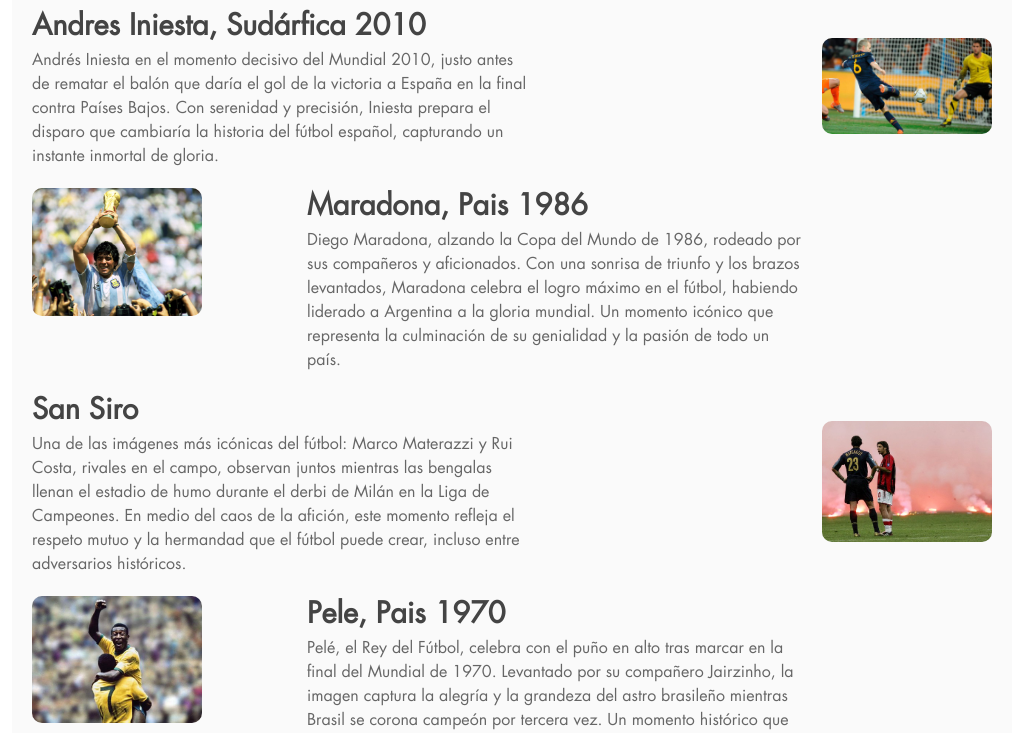
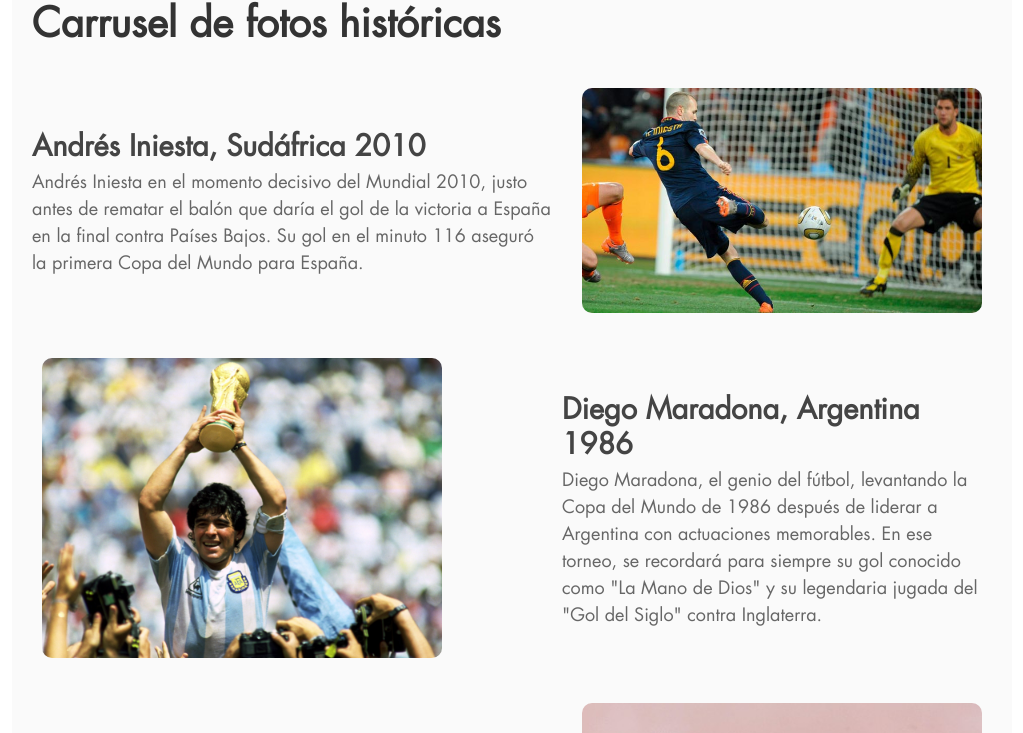
Before and after one commit to aalvaaro19/TiendaOnline, a React (Create React App) app in the folder frontend/: page /paginaPrincipal in a window 1280 px wide. Shown: the part 1720-2453 px from the top of the page, without its empty margins (128-1151 px from the left). Built offline with nearby package versions, Linux system fonts and the light colour scheme.

Commit message:
descarga de proyecto + ajuste css

```diff
--- a/frontend/src/components/descripcion/descripcion.css
+++ b/frontend/src/components/descripcion/descripcion.css
@@ -1,27 +1,25 @@
-
-
 .descripcion-container {
   padding: 20px;
   background-color: #f8f8f8a4;
   border-radius: 8px;
-    max-width: 90%;
+  max-width: 90%; /* Igual que contenedor-carrusel-principal */
   margin: 0 auto;
   text-align: justify;
   margin-bottom: 70px;
-
+  margin-top: 70px;
 }
 
 .descripcion-container h2 {
   color: #333;
   margin-bottom: 15px;
-    text-align: left; /* Mantener el título centrado iz */
+  text-align: left;
   font-size: 40px;
 }
 
 .descripcion-container p {
   color: #666;
   line-height: 1.6;
-    text-align: justify ; /* Justificar texto */
-    font-size: 20px; /* Tamaño de letra */
+  text-align: justify;
+  font-size: 20px; /* Tamaño de texto ajustado */
   margin-top: 20px;
 }
--- a/frontend/src/components/escaleraFotos/CarruselFotos.css
+++ b/frontend/src/components/escaleraFotos/CarruselFotos.css
@@ -1,4 +1,3 @@
-
 body {
   font-family: 'LV', sans-serif;
   margin: 0;
@@ -35,7 +34,7 @@ body {
 .contenedor-imagen-3 {
   display: flex;
   align-items: center;
-    gap: 15px; /* Menos separación entre imagen y texto */
+  gap: 20px; /* Menos separación entre imagen y texto */
   flex-direction: row-reverse; /* Imagen a la derecha */
 }
 
@@ -43,24 +42,18 @@ body {
 .contenedor-imagen-4 {
   display: flex;
   align-items: center;
-    gap: 15px;
-    flex-direction: row; /* Imagen a la izquierda */
+  gap: 20px;
 }
 
-  .contenedor-imagen-2 {
-    align-items: flex-start; /* Alinea el texto con las imágenes de contenedor 1 y 3 */
-  }
 
-  .contenedor-imagen-4 {
-    align-items: flex-start; /* Alinea el texto con la imagen del contenedor 3 */
-  }
 
-  img {
-    max-width: 350px; /* Tamaño más grande */
+.contendor-imagenes-carrusel img {
   width: 100%;
   height: auto;
+  max-width: 400px;
+  object-fit: cover;
+  margin: 10px;
   border-radius: 10px;
-    box-shadow: 0 4px 6px rgba(0, 0, 0, 0.1);
 }
 
 .info-contenedor-1,
@@ -89,7 +82,7 @@ body {
 }
 
 p {
-    font-size: 1rem;
+  font-size: 18px;
   line-height: 1.5;
   color: #666;
 }
@@ -122,6 +115,6 @@ body {
   }
 
   .contendor-titulo-carrusel h1 {
-      text-align: center;
+    text-align: center;
 }
 }
--- a/frontend/src/components/escaleraFotos/CarruselFotos.jsx
+++ b/frontend/src/components/escaleraFotos/CarruselFotos.jsx
@@ -1,15 +1,13 @@
 import React from "react";
-import '../escaleraFotos/CarruselFotos.css';
-import fotoIniesta from '../../images/fotoiniesta.png';
-import fotoMaradona from '../../images/fotomaradona.png';
-import fotoMilan from '../../images/fotomilan.png';
-import fotoPele from '../../images/fotopele.png';
-
+import "../escaleraFotos/CarruselFotos.css";
+import fotoIniesta from "../../images/fotoiniesta.png";
+import fotoMaradona from "../../images/fotomaradona.png";
+import fotoMilan from "../../images/fotomilan.png";
+import fotoPele from "../../images/fotopele.png";
 
 function CarruselFotos() {
   return (
     <div className="App">
-      <body>
       <div className="contendor-carrusel-principal">
         <div className="contendor-titulo-carrusel">
           <h1>Carrusel de fotos históricas</h1>
@@ -17,60 +15,63 @@ function CarruselFotos() {
         <div className="contendor-imagenes-carrusel">
           <div className="contenedor-imagen-1">
             <div className="imagen-contenedor-1">
-                <img src={fotoIniesta} alt="fotoIniesta" id="fotoIniesta"/>
+              <img src={fotoIniesta} alt="Andrés Iniesta celebrando el gol decisivo en Sudáfrica 2010" />
             </div>
             <div className="info-contenedor-1">
-                <div className="titulo-info-contenedor-1">
-                <h2>Andres Iniesta, Sudárfica 2010</h2>
-                </div>
-                <div className="texto-info-contenedor-1">
-                <p>Andrés Iniesta en el momento decisivo del Mundial 2010, justo antes de rematar el balón que daría el gol de la victoria a España en la final contra Países Bajos. Con serenidad y precisión, Iniesta prepara el disparo que cambiaría la historia del fútbol español, capturando un instante inmortal de gloria.</p>
+              <h2>Andrés Iniesta, Sudáfrica 2010</h2>
+              <p>
+                Andrés Iniesta en el momento decisivo del Mundial 2010, justo antes de rematar
+                el balón que daría el gol de la victoria a España en la final contra Países Bajos.
+                Su gol en el minuto 116 aseguró la primera Copa del Mundo para España.
+              </p>
             </div>
           </div>
-            </div>
+
           <div className="contenedor-imagen-2">
             <div className="imagen-contenedor-2">
-              <img src={fotoMaradona} alt="fotoMaradona" id="fotoMaradona"/>
+              <img src={fotoMaradona} alt="Diego Maradona celebrando con la Copa del Mundo en 1986" />
             </div>
             <div className="info-contenedor-2">
-                <div className="titulo-info-contenedor-2">
-                <h2>Maradona, Pais 1986</h2>
-                </div>
-                <div className="texto-info-contenedor-2">
-                <p>Diego Maradona, alzando la Copa del Mundo de 1986, rodeado por sus compañeros y aficionados. Con una sonrisa de triunfo y los brazos levantados, Maradona celebra el logro máximo en el fútbol, habiendo liderado a Argentina a la gloria mundial. Un momento icónico que representa la culminación de su genialidad y la pasión de todo un país.</p>
+              <h2>Diego Maradona, Argentina 1986</h2>
+              <p>
+                Diego Maradona, el genio del fútbol, levantando la Copa del Mundo de 1986 después
+                de liderar a Argentina con actuaciones memorables. En ese torneo, se recordará
+                para siempre su gol conocido como "La Mano de Dios" y su legendaria jugada
+                del "Gol del Siglo" contra Inglaterra.
+              </p>
             </div>
           </div>
-            </div>
+
           <div className="contenedor-imagen-3">
             <div className="imagen-contenedor-3">
-              <img src={fotoMilan} alt="fotoMilan" id="fotoMilan"/>
+              <img src={fotoMilan} alt="Marco Materazzi y Rui Costa en San Siro" />
             </div>
             <div className="info-contenedor-3">
-                <div className="titulo-info-contenedor-3">
-                <h2>San Siro</h2>
-                </div>
-                <div className="texto-info-contenedor-3">
-                <p>Una de las imágenes más icónicas del fútbol: Marco Materazzi y Rui Costa, rivales en el campo, observan juntos mientras las bengalas llenan el estadio de humo durante el derbi de Milán en la Liga de Campeones. En medio del caos de la afición, este momento refleja el respeto mutuo y la hermandad que el fútbol puede crear, incluso entre adversarios históricos.</p>
+              <h2>San Siro: Materazzi y Rui Costa</h2>
+              <p>
+                Una icónica imagen de respeto en el fútbol: Marco Materazzi y Rui Costa observando juntos el caos
+                de bengalas y humo que invadió el estadio de San Siro durante un derbi entre Inter de Milán y AC Milán.
+                Un momento que simboliza la pasión y emoción del fútbol italiano.
+              </p>
             </div>
           </div>
-            </div>
+
           <div className="contenedor-imagen-4">
             <div className="imagen-contenedor-4">
-              <img src={fotoPele} alt="fotoPele" id="fotoPele"/>
+              <img src={fotoPele} alt="Pelé celebrando un gol en la final del Mundial de 1970" />
             </div>
             <div className="info-contenedor-4">
-                <div className="titulo-info-contenedor-4">
-                <h2>Pele, Pais 1970</h2>
-                </div>
-                <div className="texto-info-contenedor-4">
-                <p>Pelé, el Rey del Fútbol, celebra con el puño en alto tras marcar en la final del Mundial de 1970. Levantado por su compañero Jairzinho, la imagen captura la alegría y la grandeza del astro brasileño mientras Brasil se corona campeón por tercera vez. Un momento histórico que simboliza la supremacía de Pelé y la magia del fútbol brasileño.</p>
+              <h2>Pelé, Brasil 1970</h2>
+              <p>
+                Pelé, el rey del fútbol, celebra con el puño en alto tras marcar en la final del
+                Mundial de 1970, liderando a Brasil hacia su tercer campeonato mundial. Ese torneo
+                consolidó a Pelé como uno de los mejores jugadores de la historia.
+              </p>
             </div>
           </div>
         </div>
       </div>
     </div>
-      </body>
-    </div>
   );
 }
 
```
Lines whose indentation alone changed are shown as unchanged.
